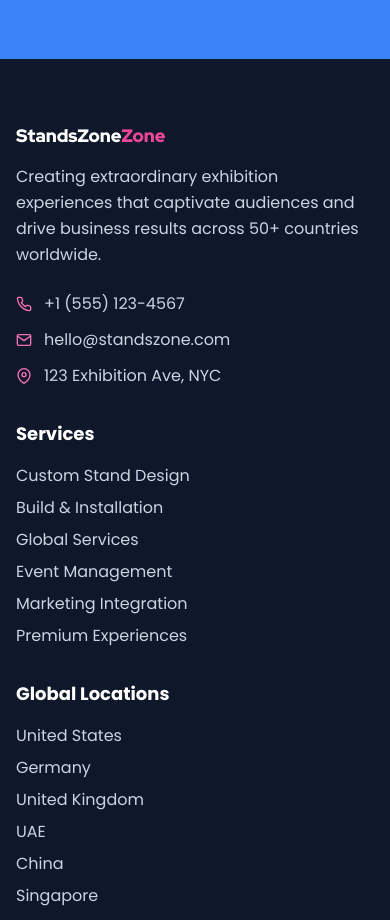
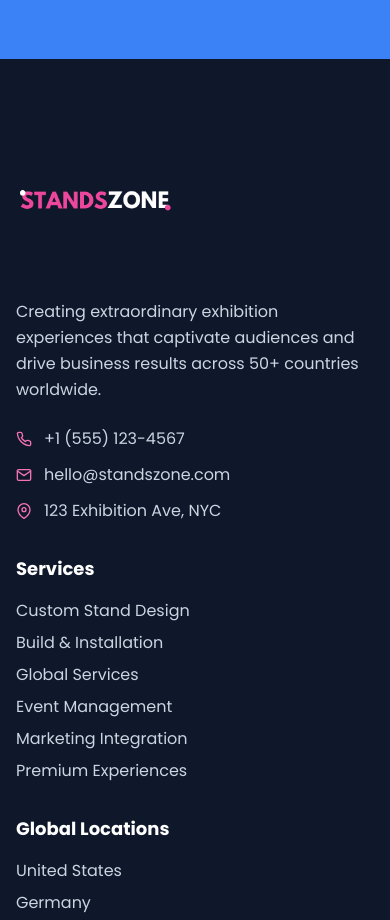
Before and after one commit to syed-c/standzon, a Next.js app: page /blog in a window 390 px wide. Shown: the part 5940-6860 px from the top of the page. Built offline with nearby package versions, Linux system fonts and the light colour scheme; no server answers; what @convex-dev/auth would draw is missing.

Commit message:
change footer logo

```diff
--- a/components/Footer.tsx
+++ b/components/Footer.tsx
@@ -2,6 +2,8 @@
 "use client";
 
 import React from 'react';
+import Image from 'next/image';
+import logoImg from '@/components/zonelogo1.png';
 import { FiPhone, FiMail, FiMapPin, FiLinkedin, FiTwitter, FiInstagram, FiFacebook, FiExternalLink } from 'react-icons/fi';
 // import { useQuery } from 'convex/react';
 // import { api } from '@/convex/_generated/api';
@@ -105,9 +107,9 @@ export default function Footer() {
         <div className="py-16 grid grid-cols-1 md:grid-cols-2 lg:grid-cols-4 gap-8">
           {/* Company Info */}
           <div className="lg:col-span-1">
-            <h3 className="text-2xl font-bold font-inter mb-4">
-              {siteData.companyName}<span className="text-pink-500">Zone</span>
-            </h3>
+            <div className="mb-4">
+              <Image src={logoImg} alt="StandsZone" width={200} height={60} className="w-40 md:w-48 h-auto" priority />
+            </div>
             <p className="text-gray-300 mb-6 leading-relaxed">
               {footerData?.paragraph || siteData.pages?.footerText || fallbackData.pages.footerText}
             </p>
```
